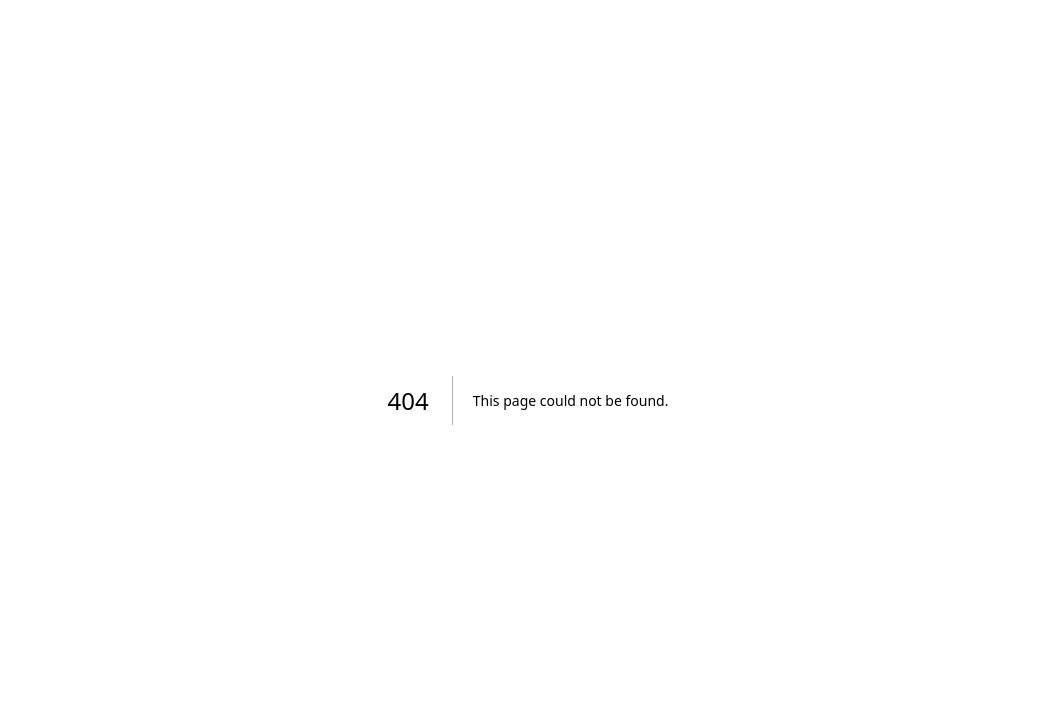
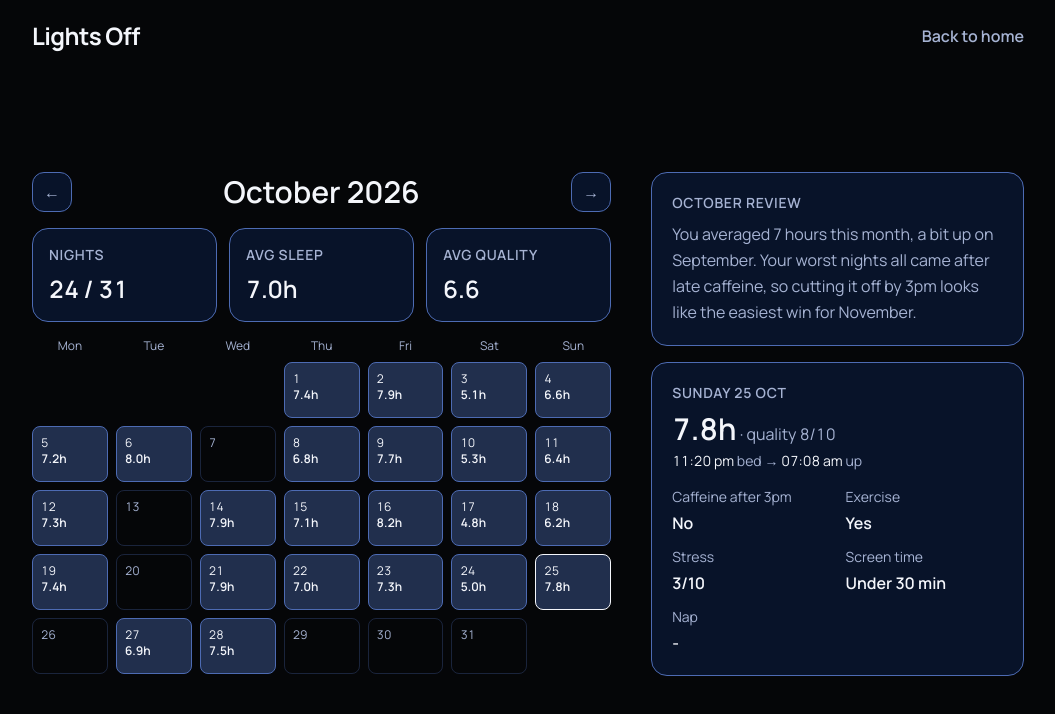
Before and after one commit to isaacnguyen10711-cpu/Lights-Off, a Next.js app in the folder lo-frontend/: page /dashboard in a window 1280 px wide. Before the commit this address had no page. Shown: the top 714 px of the page, without its empty margins (112-1167 px from the left). Built offline with nearby package versions, Linux system fonts and the light colour scheme.

Commit message:
Scaffold the dashboard UI with a calendar, month stats and night details using sample data

```diff
--- /dev/null
+++ b/lo-frontend/app/dashboard/page.tsx
@@ -0,0 +1,90 @@
+import Link from "next/link";
+import CalendarDay from "../../components/CalendarDay";
+import StatBox from "../../components/StatBox";
+import NightDetails from "../../components/NightDetails";
+import { labelStyles } from "../../components/styles";
+import { SleepLogProps } from "../../type";
+
+// sample data so the page has something to show, swap these for the real fetch later
+const year = 2026;
+const month = 10;
+// day of the month -> hours slept
+const sampleHours: Record<number, number> = {
+  1: 7.4, 2: 7.9, 3: 5.1, 4: 6.6, 5: 7.2, 6: 8.0, 8: 6.8, 9: 7.7, 10: 5.3, 11: 6.4, 12: 7.3, 14: 7.9,
+  15: 7.1, 16: 8.2, 17: 4.8, 18: 6.2, 19: 7.4, 21: 7.9, 22: 7.0, 23: 7.3, 24: 5.0, 25: 7.8, 27: 6.9, 28: 7.5,
+};
+const selectedDay = 25;
+const sampleLog: SleepLogProps = {
+  sleepLogId: 1, date: "2026-10-25", bedtime: "2026-10-24T23:20:00", wakeUpTime: "2026-10-25T07:08:00",
+  hoursSlept: 7.8, quality: 8, caffeineAfter3pm: false, exercised: true, stressLevel: 3,
+  screenTimeBeforeBed: 1, afternoonNapDuration: null, lastNightFeedback: null,
+};
+
+const weekdays = ["Mon", "Tue", "Wed", "Thu", "Fri", "Sat", "Sun"];
+
+// how many days in the month (day 0 of next month is the last day of this one)
+const daysInMonth = new Date(year, month, 0).getDate();
+// getDay() starts on Sunday, our calendar starts on Monday, so shift it by one
+const blanks = (new Date(year, month - 1, 1).getDay() + 6) % 7;
+
+const arrowStyles = "size-10 md:size-10 xl:size-10 rounded-xl border border-line bg-field text-muted transition-colors hover:border-strong hover:text-strong";
+
+export default function DashboardPage() {
+  return (
+    <main className="flex min-h-screen flex-col">
+      {/* top bar, same as the other pages */}
+      <header className="mx-auto flex w-full max-w-6xl items-center justify-between px-4 md:px-8 xl:px-20 py-4 md:py-5 xl:py-5">
+        <p className="text-xl md:text-2xl xl:text-2xl font-bold tracking-tight">Lights Off</p>
+        <Link href="/home" className="text-sm md:text-sm xl:text-base font-semibold text-muted transition-colors hover:text-strong">
+          Back to home
+        </Link>
+      </header>
+
+      {/* calendar on the left, review and the picked night on the right. stacked until xl */}
+      <div className="mx-auto grid w-full max-w-6xl flex-1 grid-cols-1 md:grid-cols-1 xl:grid-cols-5 content-center gap-6 md:gap-8 xl:gap-10 px-4 md:px-8 xl:px-20 pb-10 md:pb-8 xl:pb-6">
+        <section className="xl:col-span-3">
+          {/* month name with arrows either side */}
+          <div className="flex items-center justify-between">
+            <button type="button" aria-label="Previous month" className={arrowStyles}>&larr;</button>
+            <h1 className="text-2xl md:text-3xl xl:text-3xl font-semibold">October 2026</h1>
+            <button type="button" aria-label="Next month" className={arrowStyles}>&rarr;</button>
+          </div>
+
+          <div className="mt-4 md:mt-5 xl:mt-4 grid grid-cols-3 gap-2 md:gap-3 xl:gap-3">
+            <StatBox label="Nights" value="24 / 31" />
+            <StatBox label="Avg sleep" value="7.0h" />
+            <StatBox label="Avg quality" value="6.6" />
+          </div>
+
+          <div className="mt-4 md:mt-5 xl:mt-4 grid grid-cols-7 gap-1 md:gap-2 xl:gap-2 text-center text-xs md:text-sm xl:text-xs text-muted">
+            {weekdays.map((name) => (
+              <p key={name}>{name}</p>
+            ))}
+          </div>
+
+          <div className="mt-2 md:mt-2 xl:mt-2 grid grid-cols-7 gap-1 md:gap-2 xl:gap-2">
+            {/* empty spots so the 1st lands on the right weekday */}
+            {Array.from({ length: blanks }, (_, i) => (
+              <div key={`blank-${i}`} />
+            ))}
+            {Array.from({ length: daysInMonth }, (_, i) => (
+              <CalendarDay key={i + 1} day={i + 1} hours={sampleHours[i + 1] ?? null} selected={i + 1 === selectedDay} />
+            ))}
+          </div>
+        </section>
+
+        <section className="xl:col-span-2 flex flex-col gap-4 md:gap-4 xl:gap-4">
+          <div className="rounded-2xl border border-line bg-field p-4 md:p-5 xl:p-5">
+            <p className={labelStyles}>October review</p>
+            <p className="mt-2 md:mt-2 xl:mt-2 text-base md:text-sm xl:text-base leading-relaxed text-muted">
+              You averaged 7 hours this month, a bit up on September. Your worst nights all came after
+              late caffeine, so cutting it off by 3pm looks like the easiest win for November.
+            </p>
+          </div>
+
+          <NightDetails log={sampleLog} />
+        </section>
+      </div>
+    </main>
+  );
+}
--- /dev/null
+++ b/lo-frontend/components/CalendarDay.tsx
@@ -0,0 +1,15 @@
+import { CalendarDayProps } from "../type";
+
+// one day in the calendar, logged days are filled in blue
+const CalendarDay = ({ day, hours, selected }: CalendarDayProps) => {
+  return (
+    <div
+      className={`h-12 md:h-16 xl:h-14 rounded-lg border p-1 md:p-2 xl:p-2 text-xs md:text-sm xl:text-xs tabular-nums ${hours === null ? "border-line/30 text-muted" : "border-line bg-line/40 transition-colors hover:border-strong"} ${selected ? "border-strong" : ""}`}
+    >
+      <p>{day}</p>
+      {hours !== null && <p className="font-semibold">{hours.toFixed(1)}h</p>}
+    </div>
+  );
+}
+
+export default CalendarDay;
--- /dev/null
+++ b/lo-frontend/components/NightDetails.tsx
@@ -0,0 +1,36 @@
+import { NightDetailsProps } from "../type";
+import Habit from "./Habit";
+import { labelStyles } from "./styles";
+
+// same labels as the home page, the enum number is the spot in this list
+const durationLabels = ["None", "Under 30 min", "30 to 60 min", "Over 60 min"];
+
+// everything about the night they clicked on in the calendar
+const NightDetails = ({ log }: NightDetailsProps) => {
+  const date = new Date(`${log.date}T00:00:00`).toLocaleDateString("en-AU", { weekday: "long", day: "numeric", month: "short" });
+  const bed = new Date(log.bedtime).toLocaleTimeString("en-AU", { hour: "2-digit", minute: "2-digit" });
+  const up = new Date(log.wakeUpTime).toLocaleTimeString("en-AU", { hour: "2-digit", minute: "2-digit" });
+
+  return (
+    <div className="rounded-2xl border border-line bg-field p-4 md:p-5 xl:p-5">
+      <p className={labelStyles}>{date}</p>
+      <p className="mt-2 md:mt-2 xl:mt-2 text-3xl md:text-3xl xl:text-3xl font-semibold tabular-nums">
+        {log.hoursSlept}h
+        <span className="text-sm md:text-sm xl:text-base font-normal text-muted"> · quality {log.quality}/10</span>
+      </p>
+      <p className="mt-1 md:mt-1 xl:mt-1 text-sm md:text-sm xl:text-sm text-muted tabular-nums">
+        <span className="text-strong">{bed}</span> bed &rarr; <span className="text-strong">{up}</span> up
+      </p>
+
+      <dl className="mt-4 md:mt-4 xl:mt-4 grid grid-cols-2 gap-x-4 md:gap-x-4 xl:gap-x-4 gap-y-3 md:gap-y-3 xl:gap-y-3">
+        <Habit label="Caffeine after 3pm" value={log.caffeineAfter3pm == null ? "-" : log.caffeineAfter3pm ? "Yes" : "No"} />
+        <Habit label="Exercise" value={log.exercised == null ? "-" : log.exercised ? "Yes" : "No"} />
+        <Habit label="Stress" value={log.stressLevel == null ? "-" : `${log.stressLevel}/10`} />
+        <Habit label="Screen time" value={log.screenTimeBeforeBed == null ? "-" : durationLabels[log.screenTimeBeforeBed]} />
+        <Habit label="Nap" value={log.afternoonNapDuration == null ? "-" : durationLabels[log.afternoonNapDuration]} />
+      </dl>
+    </div>
+  );
+}
+
+export default NightDetails;
--- /dev/null
+++ b/lo-frontend/components/StatBox.tsx
@@ -0,0 +1,14 @@
+import { StatBoxProps } from "../type";
+import { labelStyles } from "./styles";
+
+// one number for the month, like "Average sleep 7.2h"
+const StatBox = ({ label, value }: StatBoxProps) => {
+  return (
+    <div className="rounded-2xl border border-line bg-field p-3 md:p-4 xl:p-4">
+      <p className={labelStyles}>{label}</p>
+      <p className="mt-1 md:mt-2 xl:mt-2 text-xl md:text-2xl xl:text-2xl font-semibold tabular-nums">{value}</p>
+    </div>
+  );
+}
+
+export default StatBox;
```
Also changed, not shown: lo-frontend/type.ts (+15 -0 lines).
